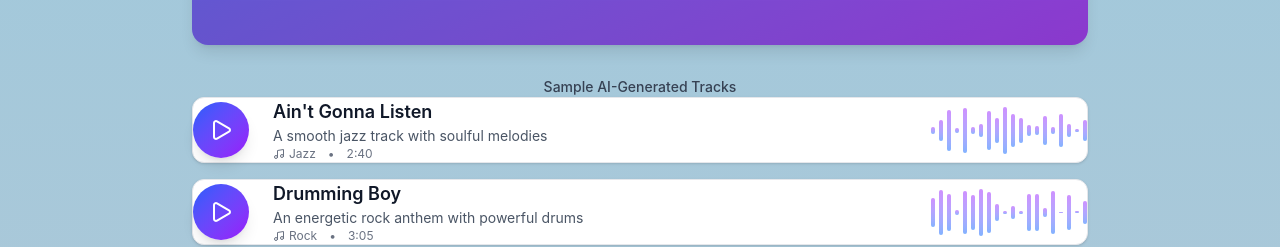
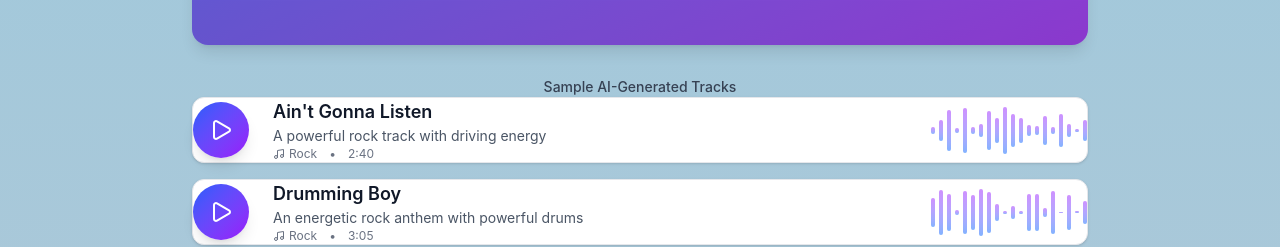
Before and after one commit to aflorentin001/AIMusic, a Next.js app: page / in a window 1280 px wide. Shown: the part 2620-2867 px from the top of the page. Built offline with nearby package versions, Linux system fonts and the light colour scheme.

Commit message:
Fix: Correct genre for Ain't Gonna Listen to Rock

```diff
--- a/components/landing/Demo.tsx
+++ b/components/landing/Demo.tsx
@@ -7,9 +7,9 @@ import { useState, useRef } from 'react';
 const sampleTracks = [
   {
     title: "Ain't Gonna Listen",
-    genre: 'Jazz',
+    genre: 'Rock',
     duration: '2:40',
-    description: 'A smooth jazz track with soulful melodies',
+    description: 'A powerful rock track with driving energy',
     audioUrl: '/songs/aintgonnalisten.mp3',
   },
   {
```
